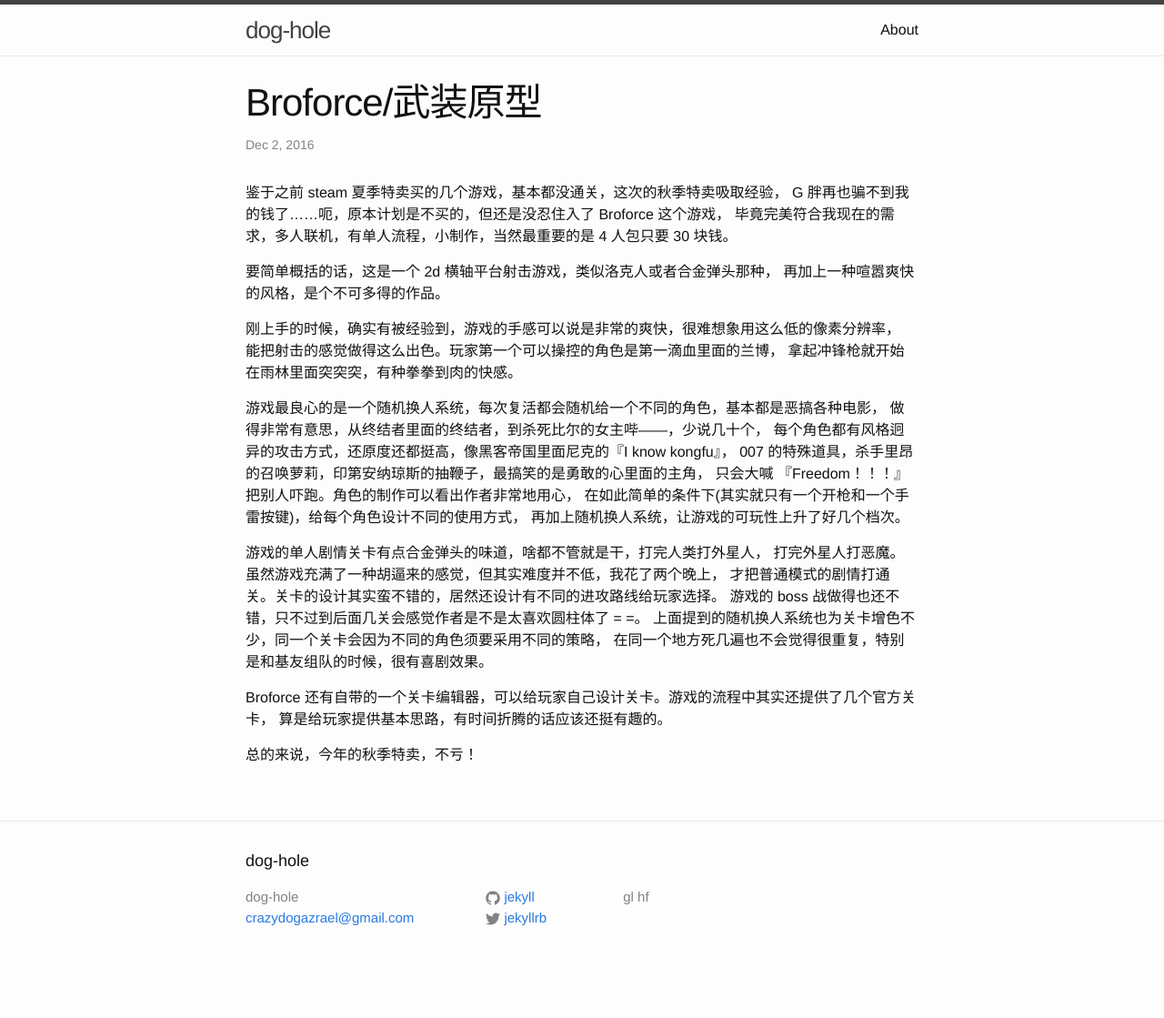
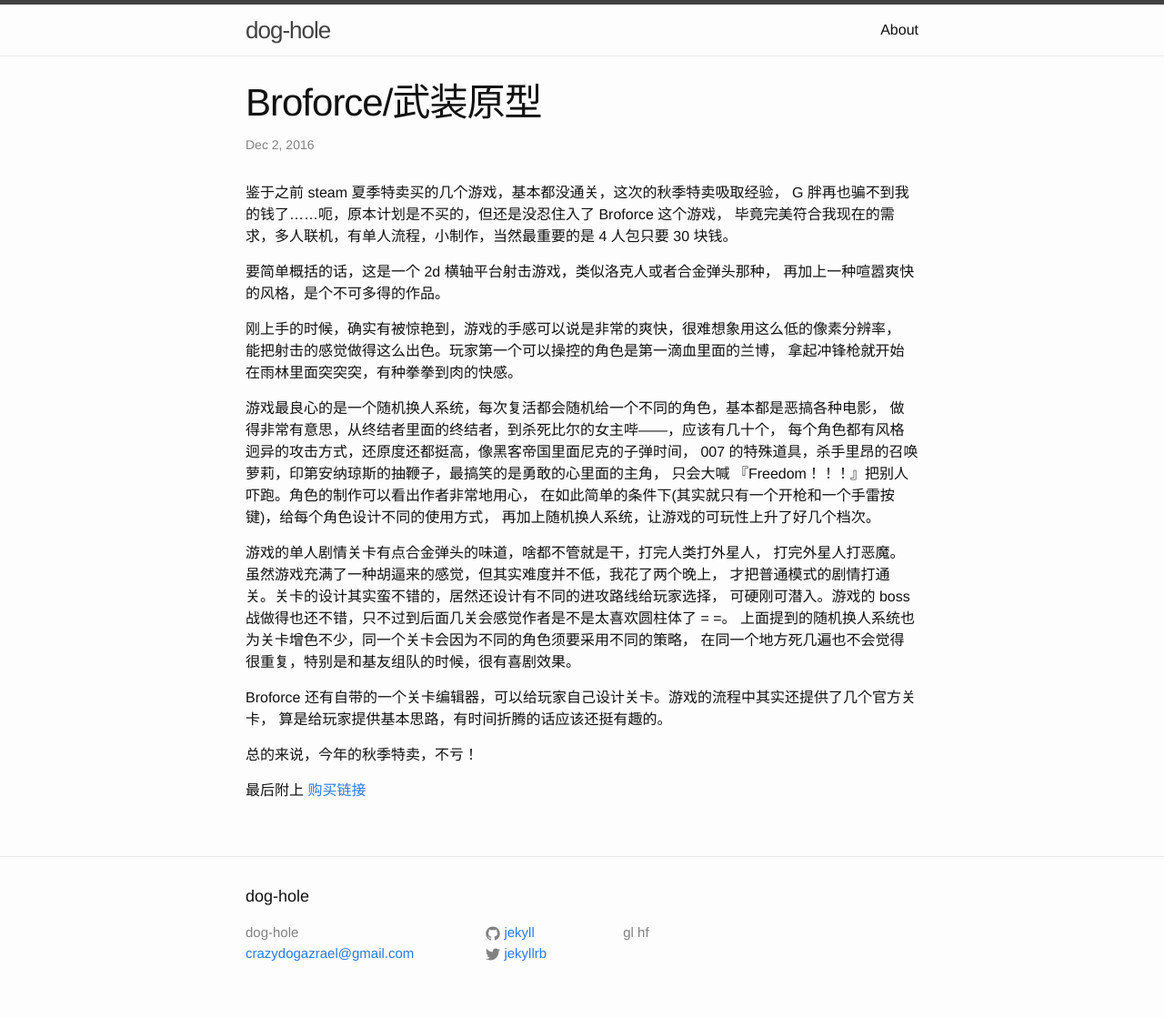
Before and after one commit to Crazydogs/Crazydogs.github.io, a Jekyll site: the page built from _posts/2016-12-02-broforce.markdown, in a window 1280 px wide. Shown: the whole page at 91% size. Built offline with Jekyll 4.4.1, drawn with Linux system fonts in a browser that asks for light colours; before the commit the page ends 1080 px from its top, so only the background shows below that.

Commit message:
错别字

```diff
--- a/_posts/2016-12-02-broforce.markdown
+++ b/_posts/2016-12-02-broforce.markdown
@@ -13,13 +13,13 @@
 要简单概括的话，这是一个 2d 横轴平台射击游戏，类似洛克人或者合金弹头那种，
 再加上一种喧嚣爽快的风格，是个不可多得的作品。
 
-刚上手的时候，确实有被经验到，游戏的手感可以说是非常的爽快，很难想象用这么低的像素分辨率，
+刚上手的时候，确实有被惊艳到，游戏的手感可以说是非常的爽快，很难想象用这么低的像素分辨率，
 能把射击的感觉做得这么出色。玩家第一个可以操控的角色是第一滴血里面的兰博，
 拿起冲锋枪就开始在雨林里面突突突，有种拳拳到肉的快感。
 
 游戏最良心的是一个随机换人系统，每次复活都会随机给一个不同的角色，基本都是恶搞各种电影，
-做得非常有意思，从终结者里面的终结者，到杀死比尔的女主哔——，少说几十个，
-每个角色都有风格迥异的攻击方式，还原度还都挺高，像黑客帝国里面尼克的『I know kongfu』，
+做得非常有意思，从终结者里面的终结者，到杀死比尔的女主哔——，应该有几十个，
+每个角色都有风格迥异的攻击方式，还原度还都挺高，像黑客帝国里面尼克的子弹时间，
 007 的特殊道具，杀手里昂的召唤萝莉，印第安纳琼斯的抽鞭子，最搞笑的是勇敢的心里面的主角，
 只会大喊 『Freedom！！！』把别人吓跑。角色的制作可以看出作者非常地用心，
 在如此简单的条件下(其实就只有一个开枪和一个手雷按键)，给每个角色设计不同的使用方式，
@@ -27,8 +27,8 @@
 
 游戏的单人剧情关卡有点合金弹头的味道，啥都不管就是干，打完人类打外星人，
 打完外星人打恶魔。虽然游戏充满了一种胡逼来的感觉，但其实难度并不低，我花了两个晚上，
-才把普通模式的剧情打通关。关卡的设计其实蛮不错的，居然还设计有不同的进攻路线给玩家选择。
-游戏的 boss 战做得也还不错，只不过到后面几关会感觉作者是不是太喜欢圆柱体了 = =。
+才把普通模式的剧情打通关。关卡的设计其实蛮不错的，居然还设计有不同的进攻路线给玩家选择，
+可硬刚可潜入。游戏的 boss 战做得也还不错，只不过到后面几关会感觉作者是不是太喜欢圆柱体了 = =。
 上面提到的随机换人系统也为关卡增色不少，同一个关卡会因为不同的角色须要采用不同的策略，
 在同一个地方死几遍也不会觉得很重复，特别是和基友组队的时候，很有喜剧效果。
 
@@ -36,3 +36,5 @@
 算是给玩家提供基本思路，有时间折腾的话应该还挺有趣的。
 
 总的来说，今年的秋季特卖，不亏！
+
+最后附上 [购买链接](http://store.steampowered.com/app/274190/)
```
